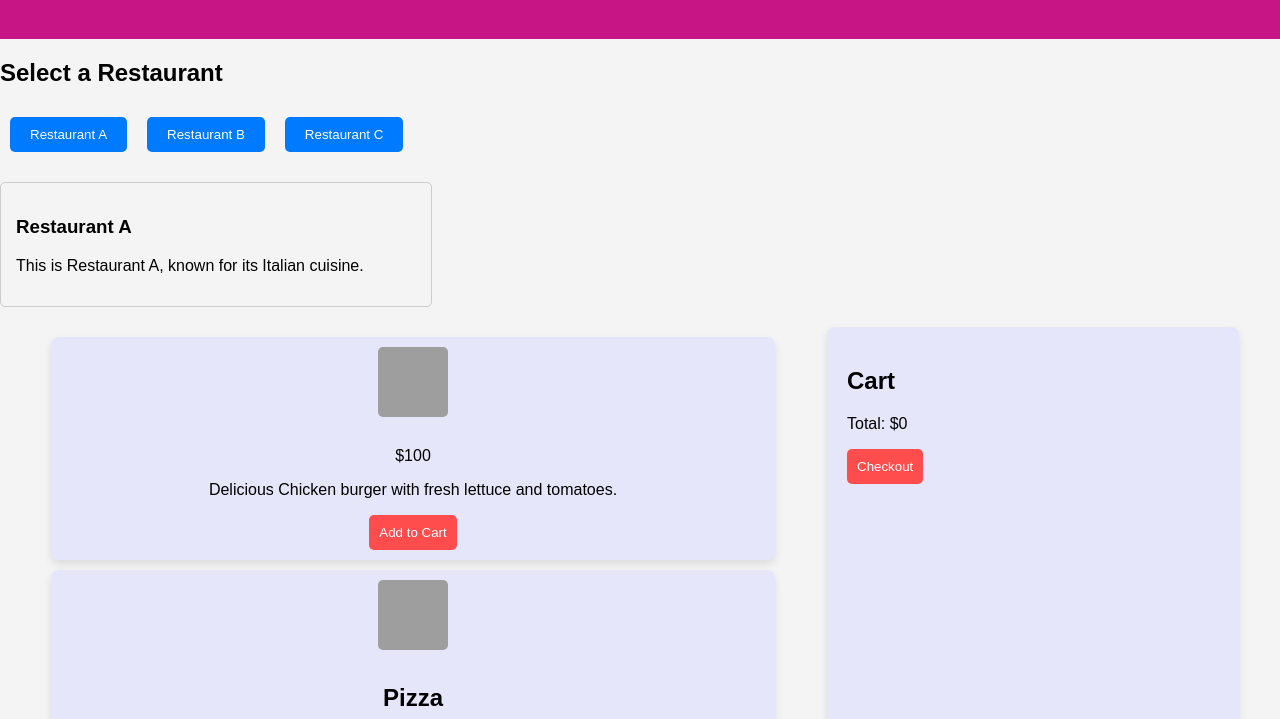
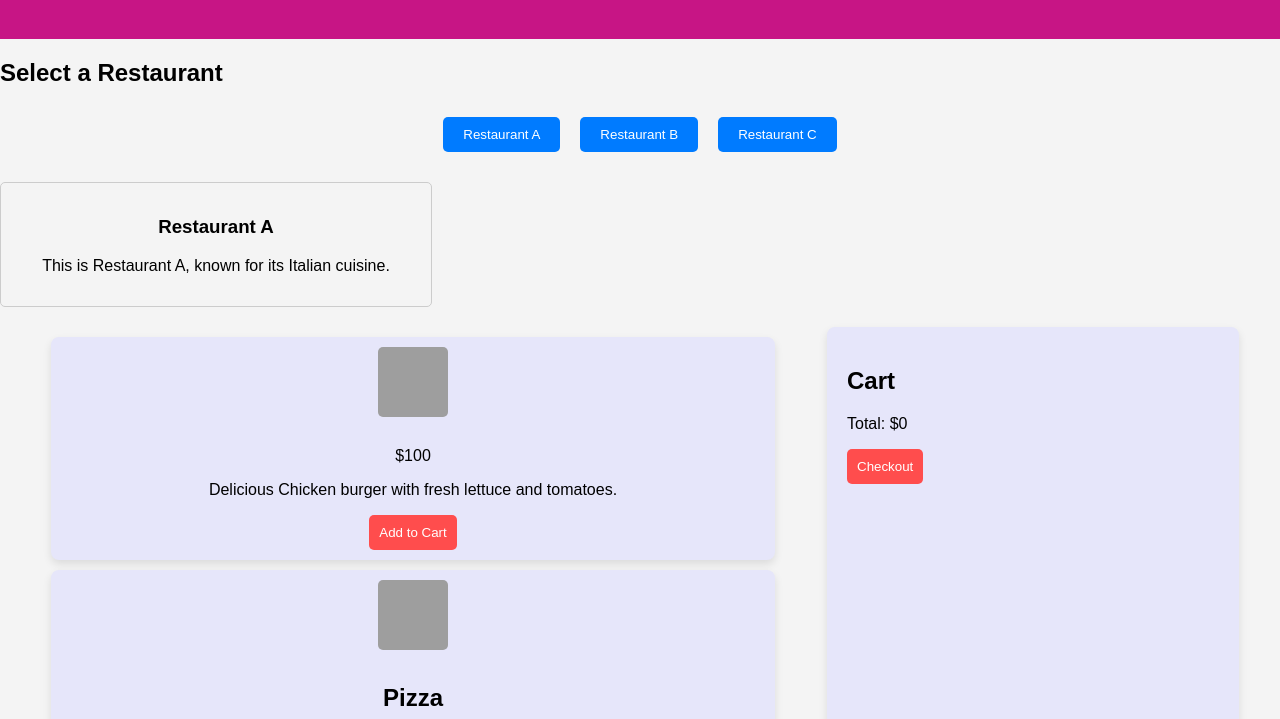
Before and after one commit to Thilagavathimathavan/Thilagavathi, a plain HTML site: page food delivery/food.html in a window 1280 px wide. Both pictures are taken after a click on the button "Restaurant A". Shown: the part 81-800 px from the top of the page. Drawn offline with Linux system fonts and the light colour scheme; grey boxes are pictures that could not be loaded.

Commit message:
Update styles.css

```diff
--- a/food delivery/styles.css
+++ b/food delivery/styles.css
@@ -19,6 +19,7 @@ header {
     border: none;
     border-radius: 5px;
     cursor: pointer;
+    text-align: center;
 }
 
 .restaurant-button:hover {
@@ -27,6 +28,7 @@ header {
 
 .restaurant-list {
     margin-bottom: 20px;
+    text-align: center;
 }
 
 .restaurant-info {
@@ -35,6 +37,7 @@ header {
     border: 1px solid #ccc;
     border-radius: 5px;
     max-width: 400px;
+    text-align: center;
 }
 
 main {
```
